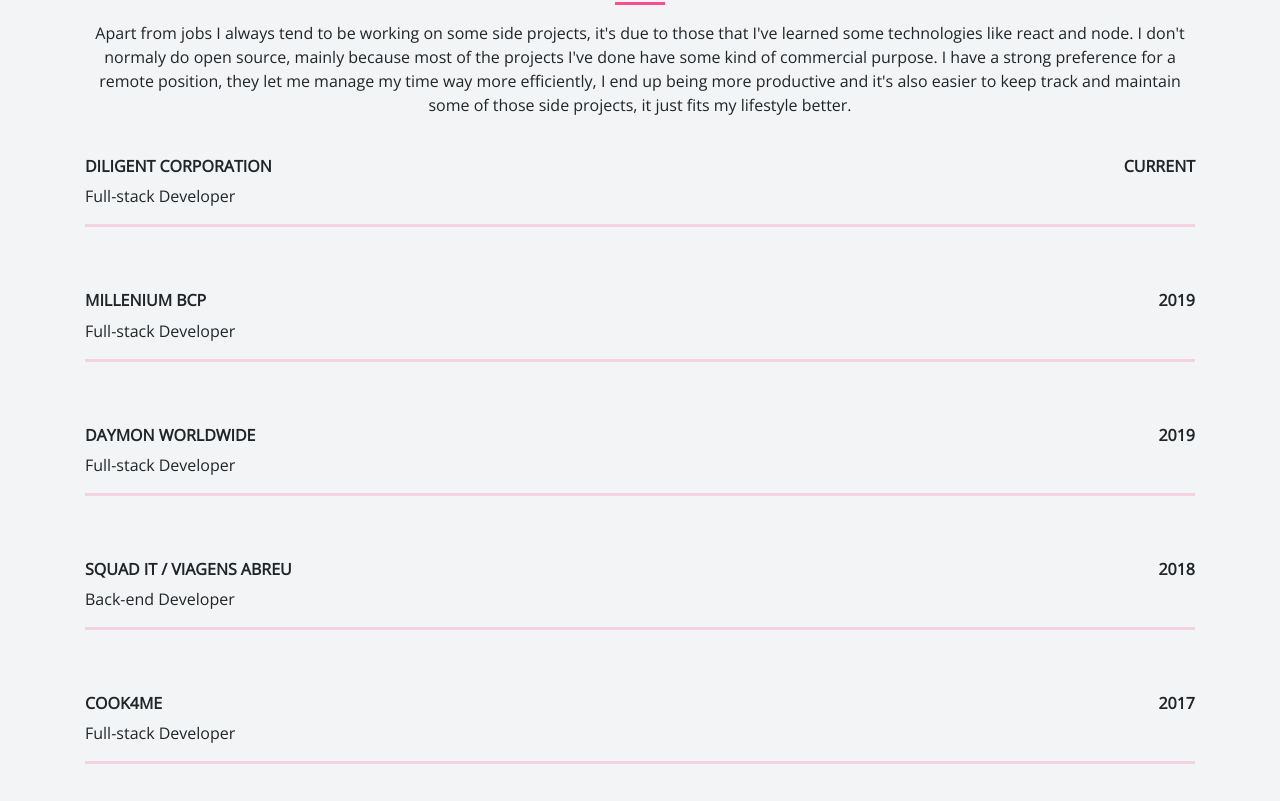
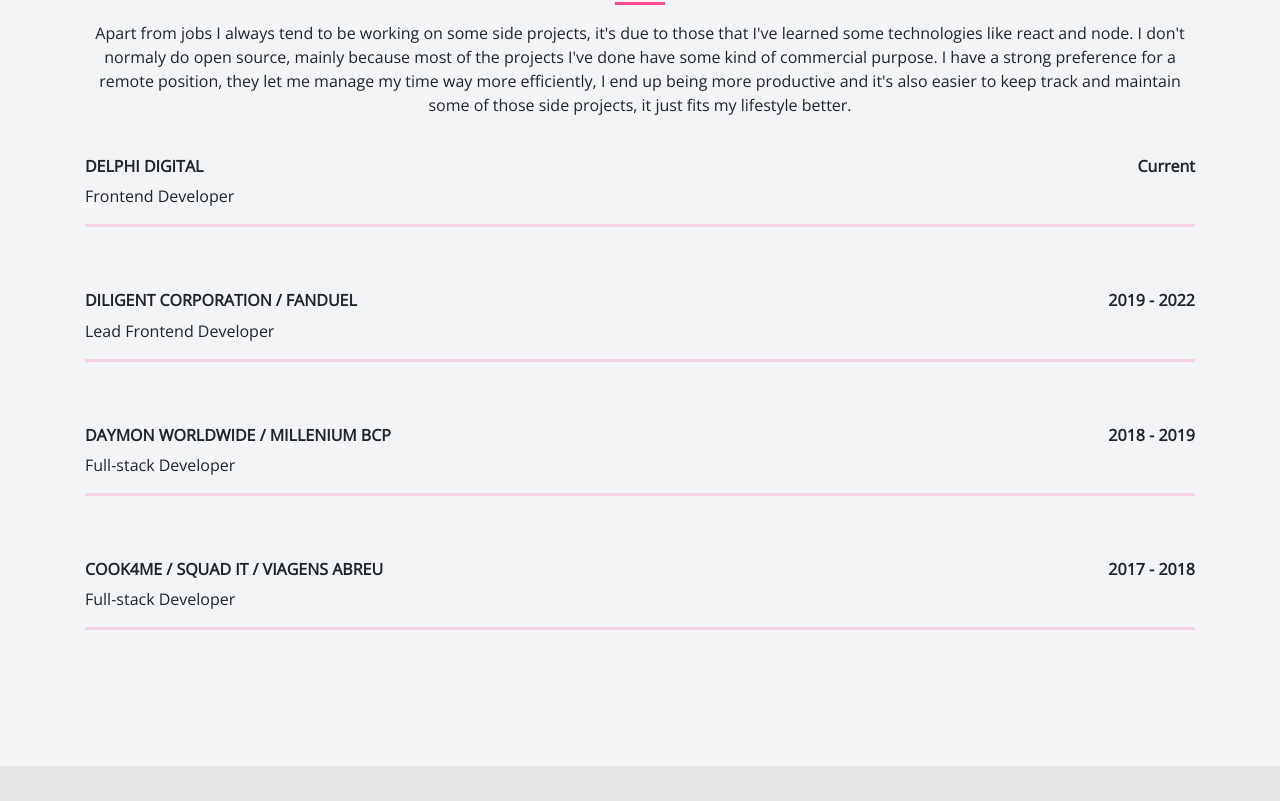
Before and after one commit to gustavomauricio/gmauricio-site, a Next.js app: page / in a window 1280 px wide. Shown: the part 1579-2380 px from the top of the page. Built offline with nearby package versions, Linux system fonts and the light colour scheme.

Commit message:
refactor: employment section

```diff
--- /dev/null
+++ b/constants.ts
@@ -0,0 +1,22 @@
+export const EMPLOYMENT_HISTORY = [
+  {
+    company: "Delphi Digital",
+    role: "Frontend Developer",
+    date: "Current",
+  },
+  {
+    company: "Diligent Corporation / Fanduel",
+    role: "Lead Frontend Developer",
+    date: "2019 - 2022",
+  },
+  {
+    company: "Daymon Worldwide / Millenium BCP",
+    role: "Full-stack Developer",
+    date: "2018 - 2019",
+  },
+  {
+    company: "Cook4me / Squad IT / Viagens Abreu",
+    role: "Full-stack Developer",
+    date: "2017 - 2018",
+  },
+];
--- a/pages/index.tsx
+++ b/pages/index.tsx
@@ -1,9 +1,9 @@
 import type { NextPage } from "next";
 import Head from "next/head";
 import Image from "next/image";
-import styles from "../styles/Home.module.css";
 
 import Nav from "components/Nav";
+import { EMPLOYMENT_HISTORY } from "../constants";
 
 const Home: NextPage = () => {
   return (
@@ -209,46 +209,16 @@
                   easier to keep track and maintain some of those side projects,
                   it just fits my lifestyle better.
                 </p>
-                <div className="py-4">
-                  <div className="d-flex justify-content-between">
-                    <h6 className="uppercase">Diligent Corporation</h6>
-                    <h6 className="uppercase">Current</h6>
+                {EMPLOYMENT_HISTORY.map((entry) => (
+                  <div className="py-4" key={entry.company}>
+                    <div className="d-flex justify-content-between">
+                      <h6 className="uppercase">{entry.company}</h6>
+                      <h6>{entry.date}</h6>
+                    </div>
+                    <p>{entry.role}</p>
+                    <hr className="fade-2 mw100" />
                   </div>
-                  <p>Full-stack Developer</p>
-                  <hr className="fade-2 mw100" />
-                </div>
-                <div className="py-4">
-                  <div className="d-flex justify-content-between">
-                    <h6 className="uppercase">Millenium BCP</h6>
-                    <h6 className="uppercase">2019</h6>
-                  </div>
-                  <p>Full-stack Developer</p>
-                  <hr className="fade-2 mw100" />
-                </div>
-                <div className="py-4">
-                  <div className="d-flex justify-content-between">
-                    <h6 className="uppercase">Daymon Worldwide</h6>
-                    <h6 className="uppercase">2019</h6>
-                  </div>
-                  <p>Full-stack Developer</p>
-                  <hr className="fade-2 mw100" />
-                </div>
-                <div className="py-4">
-                  <div className="d-flex justify-content-between">
-                    <h6 className="uppercase">Squad IT / Viagens Abreu</h6>
-                    <h6 className="uppercase">2018</h6>
-                  </div>
-                  <p>Back-end Developer</p>
-                  <hr className="fade-2 mw100" />
-                </div>
-                <div className="py-4">
-                  <div className="d-flex justify-content-between">
-                    <h6 className="uppercase">Cook4me</h6>
-                    <h6 className="uppercase">2017</h6>
-                  </div>
-                  <p>Full-stack Developer</p>
-                  <hr className="fade-2 mw100" />
-                </div>
+                ))}
               </div>
             </div>
           </div>
@@ -299,20 +269,12 @@
                   <i className="fab fa-2x fa-linkedin color mx-2"></i>
                 </a>
                 <a
-                  href="https://www.facebook.com/profile.php?id=100000229942264"
-                  target="_blank"
-                  rel="noopener noreferrer"
-                >
-                  <i className="fab fa-2x fa-facebook color mx-2"></i>
-                </a>
-                <a
                   href="https://twitter.com/gustavomwy"
                   target="_blank"
                   rel="noopener noreferrer"
                 >
                   <i className="fab fa-2x fa-twitter color mx-2"></i>
                 </a>
-                <i className="fab fa-2x fa-youtube color mx-2"></i>
               </div>
             </div>
           </div>
--- a/styles/Home.module.css
+++ /dev/null
@@ -1,116 +0,0 @@
-.container {
-  padding: 0 2rem;
-}
-
-.main {
-  min-height: 100vh;
-  padding: 4rem 0;
-  flex: 1;
-  display: flex;
-  flex-direction: column;
-  justify-content: center;
-  align-items: center;
-}
-
-.footer {
-  display: flex;
-  flex: 1;
-  padding: 2rem 0;
-  border-top: 1px solid #eaeaea;
-  justify-content: center;
-  align-items: center;
-}
-
-.footer a {
-  display: flex;
-  justify-content: center;
-  align-items: center;
-  flex-grow: 1;
-}
-
-.title a {
-  color: #0070f3;
-  text-decoration: none;
-}
-
-.title a:hover,
-.title a:focus,
-.title a:active {
-  text-decoration: underline;
-}
-
-.title {
-  margin: 0;
-  line-height: 1.15;
-  font-size: 4rem;
-}
-
-.title,
-.description {
-  text-align: center;
-}
-
-.description {
-  margin: 4rem 0;
-  line-height: 1.5;
-  font-size: 1.5rem;
-}
-
-.code {
-  background: #fafafa;
-  border-radius: 5px;
-  padding: 0.75rem;
-  font-size: 1.1rem;
-  font-family: Menlo, Monaco, Lucida Console, Liberation Mono, DejaVu Sans Mono,
-    Bitstream Vera Sans Mono, Courier New, monospace;
-}
-
-.grid {
-  display: flex;
-  align-items: center;
-  justify-content: center;
-  flex-wrap: wrap;
-  max-width: 800px;
-}
-
-.card {
-  margin: 1rem;
-  padding: 1.5rem;
-  text-align: left;
-  color: inherit;
-  text-decoration: none;
-  border: 1px solid #eaeaea;
-  border-radius: 10px;
-  transition: color 0.15s ease, border-color 0.15s ease;
-  max-width: 300px;
-}
-
-.card:hover,
-.card:focus,
-.card:active {
-  color: #0070f3;
-  border-color: #0070f3;
-}
-
-.card h2 {
-  margin: 0 0 1rem 0;
-  font-size: 1.5rem;
-}
-
-.card p {
-  margin: 0;
-  font-size: 1.25rem;
-  line-height: 1.5;
-}
-
-.logo {
-  height: 1em;
-  margin-left: 0.5rem;
-}
-
-@media (max-width: 600px) {
-  .grid {
-    width: 100%;
-    flex-direction: column;
-  }
-}
```
